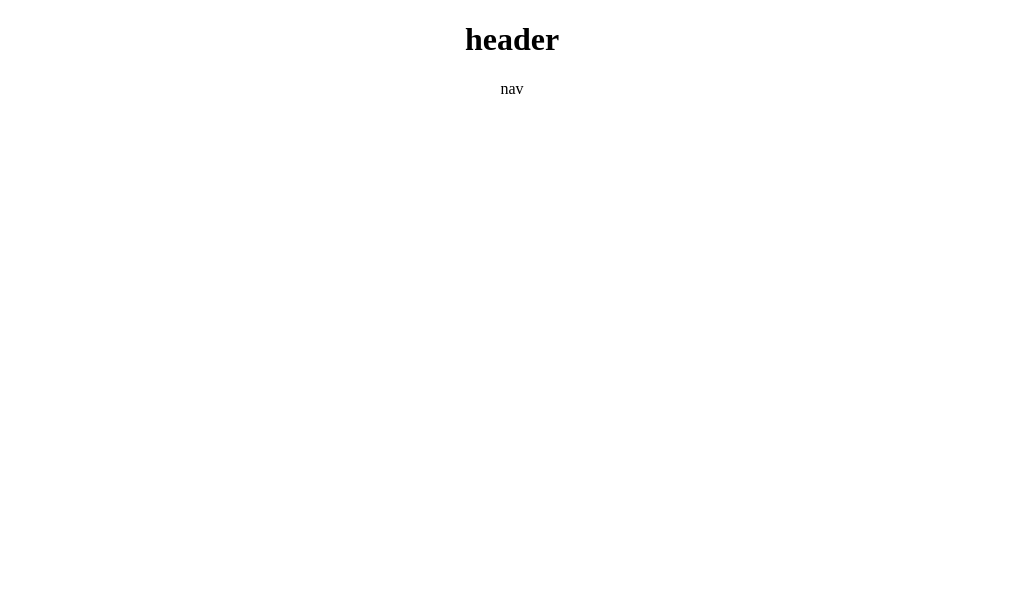
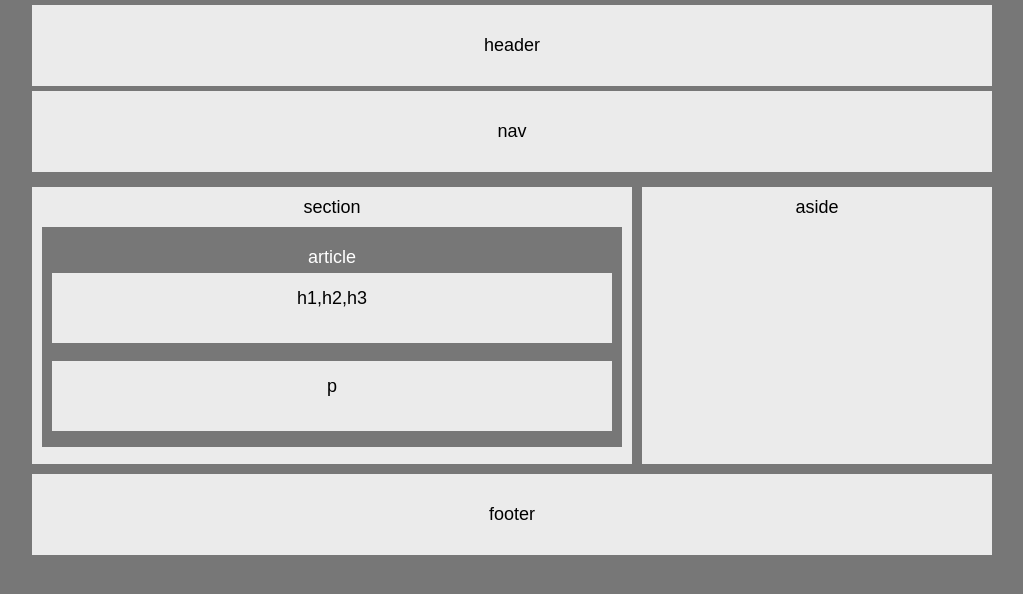
Before and after one commit to stevemurphy256/HW-Wireframe, a plain HTML site: page index.html in a window 1280 px wide. Shown: the whole page, without its empty margins (128-1151 px from the left). Drawn offline with Linux system fonts and the light colour scheme.

Commit message:
Howework Complete

```diff
--- a/index.html
+++ b/index.html
@@ -1,12 +1,24 @@
 <!DOCTYPE html>
-<html lang="en">
+<html>
 <head>
-	<meta charset="UTF-8">
-	<title>Steves Wireframe</title>
+	<title>HW Wireframe</title>
+	<meta charset="utf-8">
+	<link rel="stylesheet" type="text/css" href="style.css">
+	<link rel=""
 </head>
 <body>
-	<center>
-	<h1>header</h1>
+	<header>header</header>
 	<nav>nav</nav>
+	<section>
+		section
+		  <article>article
+		    <p>h1,h2,h3</p>
+		    <p>p</p>
+		  </article>
+
+	</section>
+	<aside>aside</aside>
+	<footer>footer</footer>
 
 </body>
+</html>
--- a/style.css
+++ b/style.css
@@ -0,0 +1,79 @@
+body {
+	background: #777;
+	font-family: "Arial", "Helvetica Neue", Helvetica, sans-serif;
+	font-size: 18px;
+	text-align: center;
+	margin: auto;
+	width: 960px;
+}
+header {
+	background: #ebebeb;
+	display: block;
+	font-size: 18px;
+	width: 900px;
+	padding: 30px;
+	margin: 5px auto;
+}
+nav {
+	background: #ebebeb;
+	display: block;
+	font-size: 18px;
+	width: 900px;
+	padding: 30px;
+	margin: 5px auto;
+}
+section {
+	background: #ebebeb;
+	display: block;
+	float: left;
+	padding-top: 10px;
+	padding-bottom: 10px;
+	margin-top: 10px;
+	height: 257px;
+	width: 600px;
+	position: relative;
+}
+article {
+	background: #777;
+	color: white;
+	position: absolute;
+	top: 40px;
+	left: 10px;
+	padding-top: 20px;
+	width: 580px;
+	height: 200px;
+	margin-top: 50px;
+	margin: auto;
+
+}
+p {
+	background: #ebebeb;
+	color: black;
+	padding: 3px;
+	padding-bottom: 15px;
+	padding-top: 15px;
+	height: 40px;
+	margin-top: 5px;
+	margin-right: 10px;
+	margin-left: 10px;
+}
+aside {
+	float: right;
+	display: block;
+	background: #ebebeb;
+	height: 257px;
+	width: 330px;
+	margin-top: 10px;
+	padding: 10px;
+}
+footer {
+	clear: both;
+	overflow: auto;
+	background: #ebebeb;
+	display: block;
+	font-size: 18px;
+	width: 900px;
+	padding: 30px;
+	margin: 10px auto;
+	float: left;
+}
```
